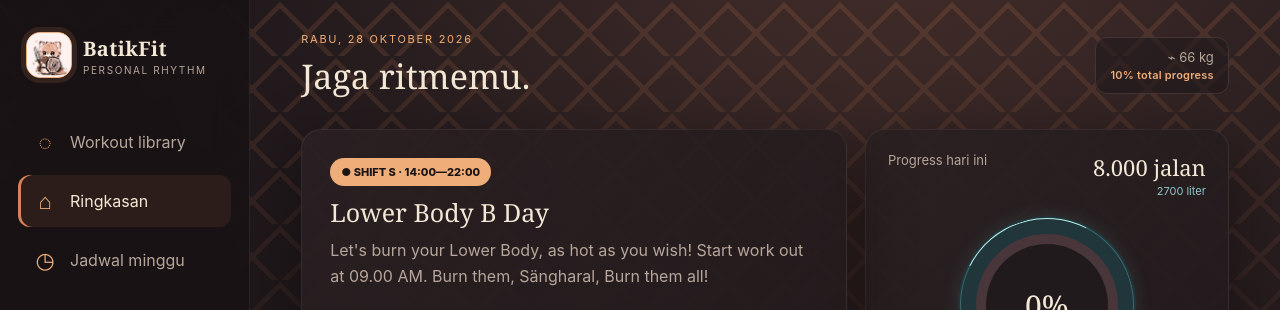
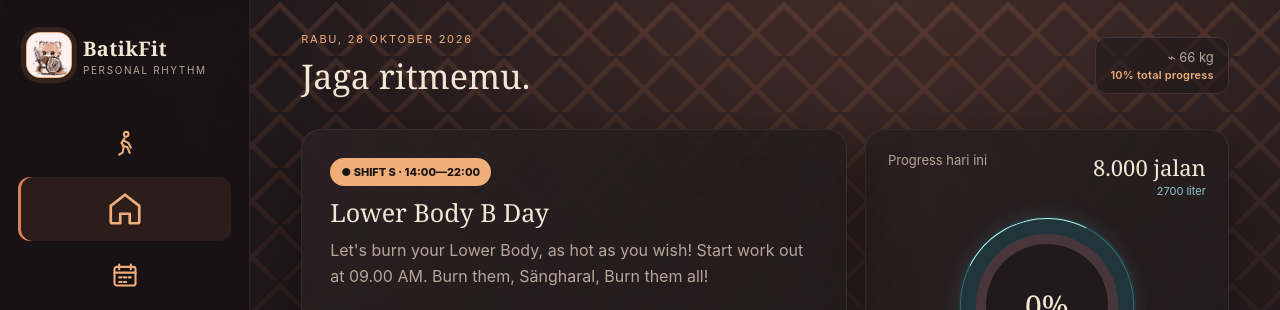
Before and after one commit to twistersal/batikfit_project, a plain HTML site: page index.html in a window 1280 px wide. Shown: the top 310 px of the page. Drawn offline with Linux system fonts and the light colour scheme.

Commit message:
Add files via upload

```diff
--- a/index.html
+++ b/index.html
@@ -83,13 +83,15 @@
     #pageViewport{display:contents}#pageStage{display:contents}
 
     .meal-add{width:34px;height:34px;border:1px solid var(--copper);border-radius:50%;background:var(--copper);color:#241719;font-size:24px;font-weight:700;line-height:1;display:inline-flex;align-items:center;justify-content:center;cursor:pointer;box-shadow:0 6px 18px #d7825930}.meal-add:hover{background:var(--copper-2);border-color:var(--copper-2);color:#241719}.meal-add:focus-visible{outline:2px solid var(--copper-2);outline-offset:3px}
+
+    .nav button,.mobile-nav button{justify-content:center}.nav .nav-icon{width:28px;height:28px;fill:none;stroke:currentColor;stroke-width:1.8;stroke-linecap:round;stroke-linejoin:round;color:var(--copper-2)}.nav button[data-page="dashboard"] .nav-icon{width:38px;height:38px;stroke-width:1.7}.mobile-nav .nav-icon{width:24px;height:24px;fill:none;stroke:currentColor;stroke-width:1.8;stroke-linecap:round;stroke-linejoin:round}.mobile-nav button[data-page="dashboard"] .nav-icon{width:34px;height:34px;stroke-width:1.7}
   </style>
 </head>
 <body>
   <div class="app">
     <aside class="rail">
       <div class="brand"><div class="brand-mark"><img src="./assets/guardian-cat.jpg" alt="Kucing ksatria BatikFit" /></div><div><h1>BatikFit</h1><small>personal rhythm</small></div></div>
-      <nav class="nav"><button data-page="workout"><i>◌</i> Workout library</button><button class="active" data-page="dashboard"><i>⌂</i> Ringkasan</button><button data-page="schedule"><i>◷</i> Jadwal minggu</button></nav>
+      <nav class="nav"><button data-page="workout" aria-label="Workout"><svg class="nav-icon" viewBox="0 0 24 24" aria-hidden="true"><circle cx="13" cy="4.5" r="2"/><path d="M11.5 8 9 12l2 2.5-1 5.5M11 10l4 2 2 4M9.5 20.5 7 22M10 14.5l4 1 2 5"/></svg></button><button class="active" data-page="dashboard" aria-label="Ringkasan"><svg class="nav-icon" viewBox="0 0 24 24" aria-hidden="true"><path d="m3 10 9-7 9 7v10a1 1 0 0 1-1 1h-5v-6H9v6H4a1 1 0 0 1-1-1z"/></svg></button><button data-page="schedule" aria-label="Jadwal"><svg class="nav-icon" viewBox="0 0 24 24" aria-hidden="true"><rect x="3" y="5" width="18" height="16" rx="2"/><path d="M7 3v4M17 3v4M3 10h18M7 14h2M11 14h2M15 14h2M7 18h2M11 18h2"/></svg></button></nav>
       <div class="rail-note"><strong>Ritme hari ini</strong><span id="desktopScheduleSync">Shift hari ini · jadwal tersinkron</span><br><br><span style="color:var(--copper-2)">●</span> <span id="overallProgressDesktop">0%</span> total progress</div>
     </aside>
     <main class="main">
@@ -133,7 +135,7 @@
       <div id="actionModal" class="modal-backdrop" role="dialog" aria-modal="true"><div class="modal"><div class="modal-head"><h3 id="modalTitle">Aksi</h3><button class="modal-close" onclick="closeModal()">×</button></div><div id="modalBody"></div></div></div><div id="toast" class="toast"></div>
     </main>
   </div>
-  <nav class="mobile-nav"><button data-page="workout"><b>◌</b>Workout</button><button class="active" data-page="dashboard"><b>⌂</b>Ringkasan</button><button data-page="schedule"><b>◷</b>Jadwal</button></nav>
+  <nav class="mobile-nav"><button data-page="workout" aria-label="Workout"><svg class="nav-icon" viewBox="0 0 24 24" aria-hidden="true"><circle cx="13" cy="4.5" r="2"/><path d="M11.5 8 9 12l2 2.5-1 5.5M11 10l4 2 2 4M9.5 20.5 7 22M10 14.5l4 1 2 5"/></svg></button><button class="active" data-page="dashboard" aria-label="Ringkasan"><svg class="nav-icon" viewBox="0 0 24 24" aria-hidden="true"><path d="m3 10 9-7 9 7v10a1 1 0 0 1-1 1h-5v-6H9v6H4a1 1 0 0 1-1-1z"/></svg></button><button data-page="schedule" aria-label="Jadwal"><svg class="nav-icon" viewBox="0 0 24 24" aria-hidden="true"><rect x="3" y="5" width="18" height="16" rx="2"/><path d="M7 3v4M17 3v4M3 10h18M7 14h2M11 14h2M15 14h2M7 18h2M11 18h2"/></svg></button></nav>
   <script>
     if ("serviceWorker" in navigator) {
       window.addEventListener("load", () => navigator.serviceWorker.register("./service-worker.js"));
```
